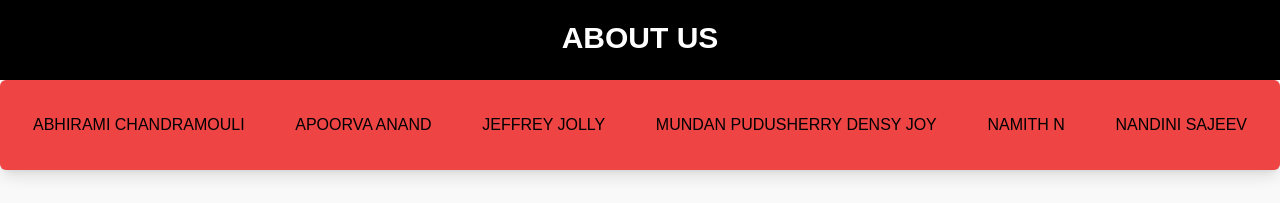
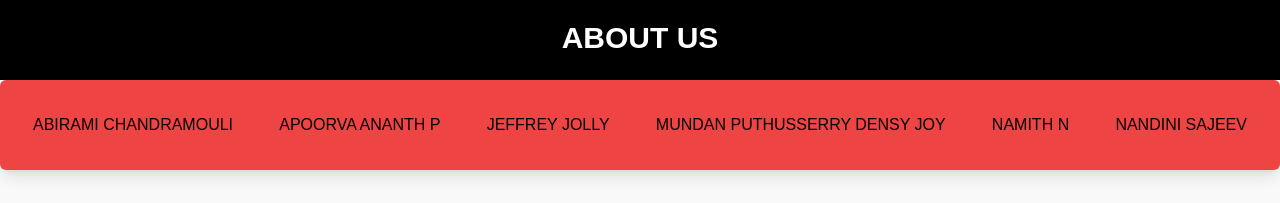
Before and after one commit to jeffrey-jolly/ui-react-final_project_triv_c, a React (Create React App) app: page /aboutus in a window 1280 px wide. Shown: the top 203 px of the page. Built offline with nearby package versions, Linux system fonts and the light colour scheme.

Commit message:
Name change in about us

```diff
--- a/src/pages/AboutUs.js
+++ b/src/pages/AboutUs.js
@@ -21,16 +21,16 @@ export default function Header(){
         </header>
         <div className='bg-red-500 w-full h-full border border-transparent shadow-lg mr-4 mt-25 p-8 rounded-md flex flex-wrap justify-between hover:shadow-2xl hover:border hover:bg-green-200 hover:bg-opacity-70'>
                 <div className='flex '>
-                    ABHIRAMI CHANDRAMOULI
+                    ABIRAMI CHANDRAMOULI
                 </div>
                 <div>
-                    APOORVA ANAND
+                    APOORVA ANANTH P
                 </div>
                 <div>
                     JEFFREY JOLLY
                 </div>
                 <div>
-                    MUNDAN PUDUSHERRY DENSY JOY
+                    MUNDAN PUTHUSSERRY DENSY JOY
                 </div>
                 <div>
                     NAMITH N
```
